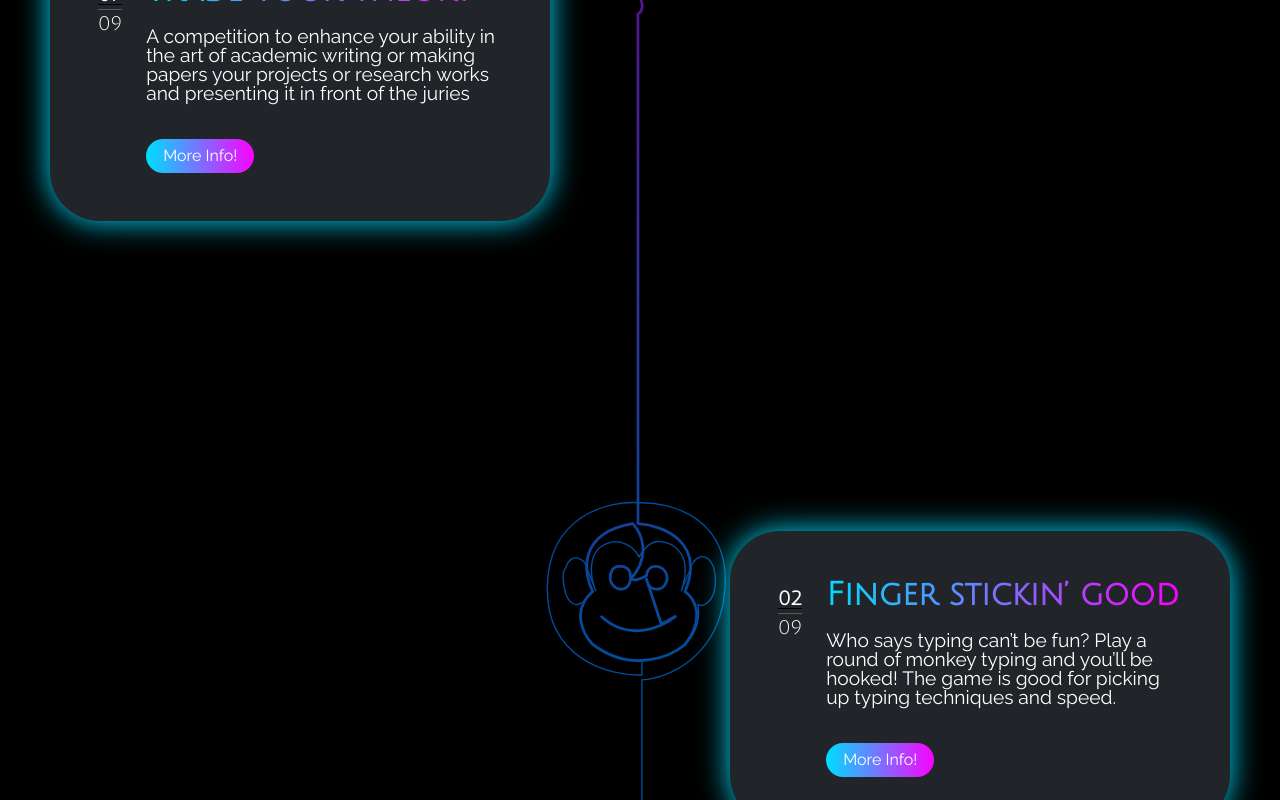
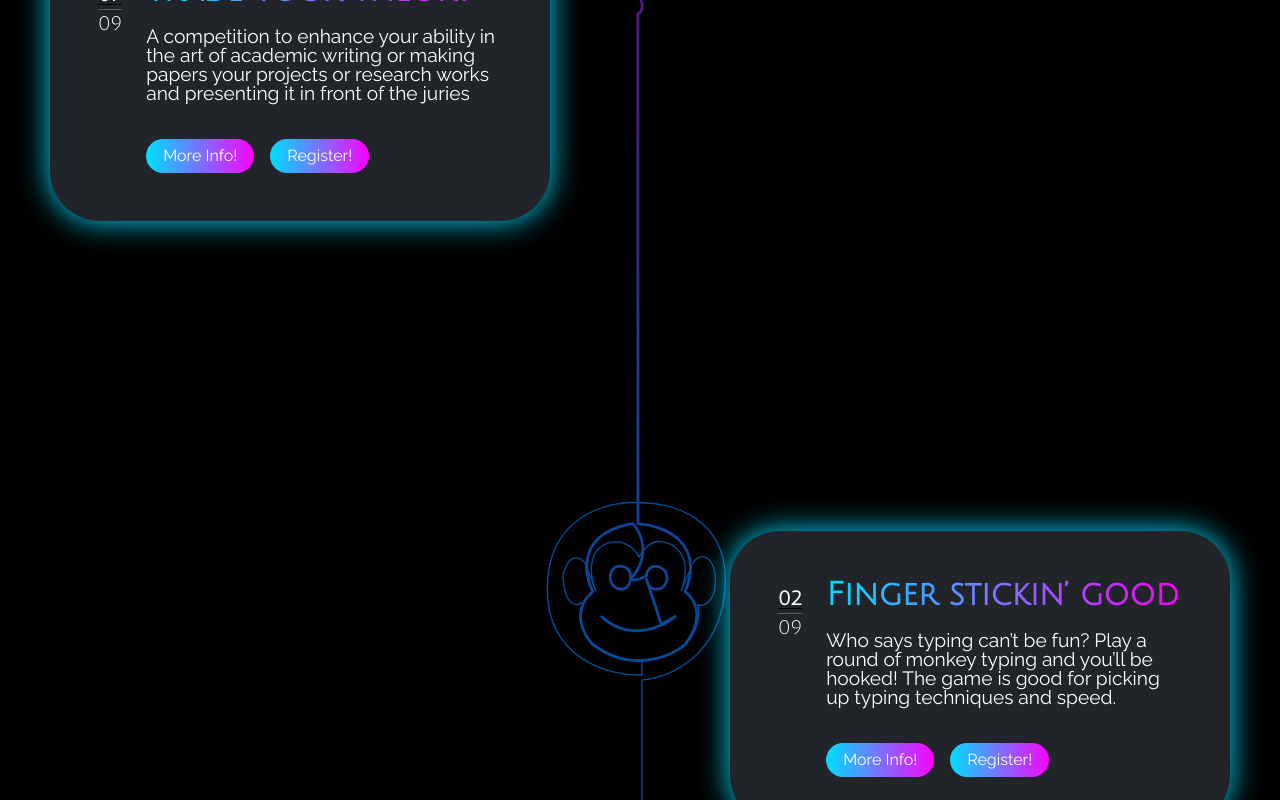
Before and after one commit to alwinjebastine/flair2k22, a React (Create React App) app: page / in a window 1280 px wide. Shown: the part 1220-2020 px from the top of the page. Built offline with nearby package versions, Linux system fonts and the light colour scheme.

Commit message:
fix: update event props

```diff
--- a/src/components/Events.tsx
+++ b/src/components/Events.tsx
@@ -109,6 +109,7 @@ type CardsProps = {
   title: string
   description: string
   href: string
+  register: string
   navigate: NavigateFunction
   controls1: AnimationControls
   controls2: AnimationControls
@@ -315,6 +316,14 @@ const Card = (props: CardsProps) => {
         >
           More Info!
         </button>
+        <button
+          onClick={() => {
+            props.navigate(props.register)
+          }}
+          className="btn btn-gradient rounded-pill px-3 py-1 mt-3 text-white ms-3"
+        >
+          Register!
+        </button>
       </div>
     </motion.div>
   )
@@ -400,6 +409,9 @@ const Events = () => {
               title={event.title}
               description={event.description}
               href={event.href}
+              register={`/register/${event.title
+                .toLowerCase()
+                .replace(/ /g, '-')}`}
               navigate={navigate}
               className={
                 index === 4
```
